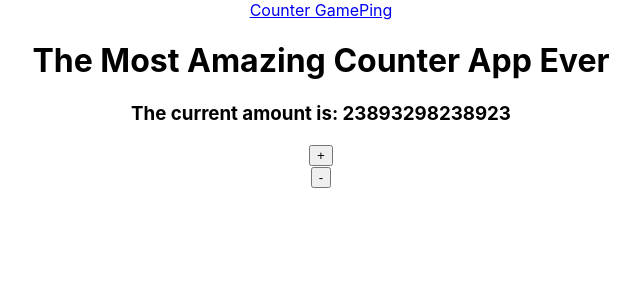
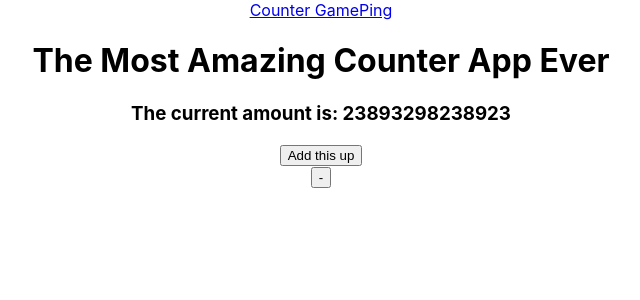
Before and after one commit to DigitalCraftsStudents/dev-arcade, a React (Create React App) app in the folder client/: page /counter in a window 1280 px wide. Shown: the top 300 px of the page, without its empty margins (319-959 px from the left). Built offline with nearby package versions, Linux system fonts and the light colour scheme.

Commit message:
edit increment button

```diff
--- a/client/src/games/counter/components/Increment.js
+++ b/client/src/games/counter/components/Increment.js
@@ -2,7 +2,7 @@ import React from 'react';
 
 const Increment = props => (
   <div>
-    <button onClick={props.handleClick}>+</button>
+    <button onClick={props.handleClick}>Add this up</button>
   </div>
 );
 
```
